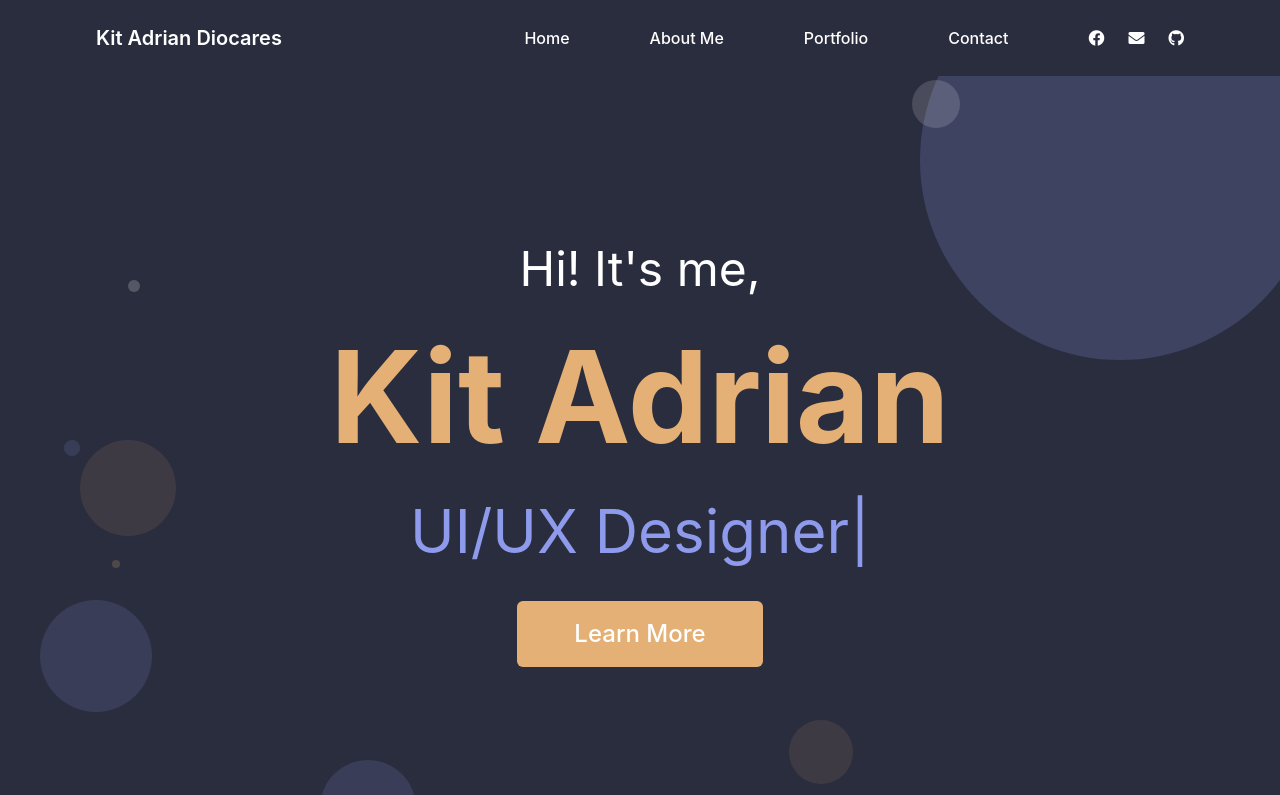
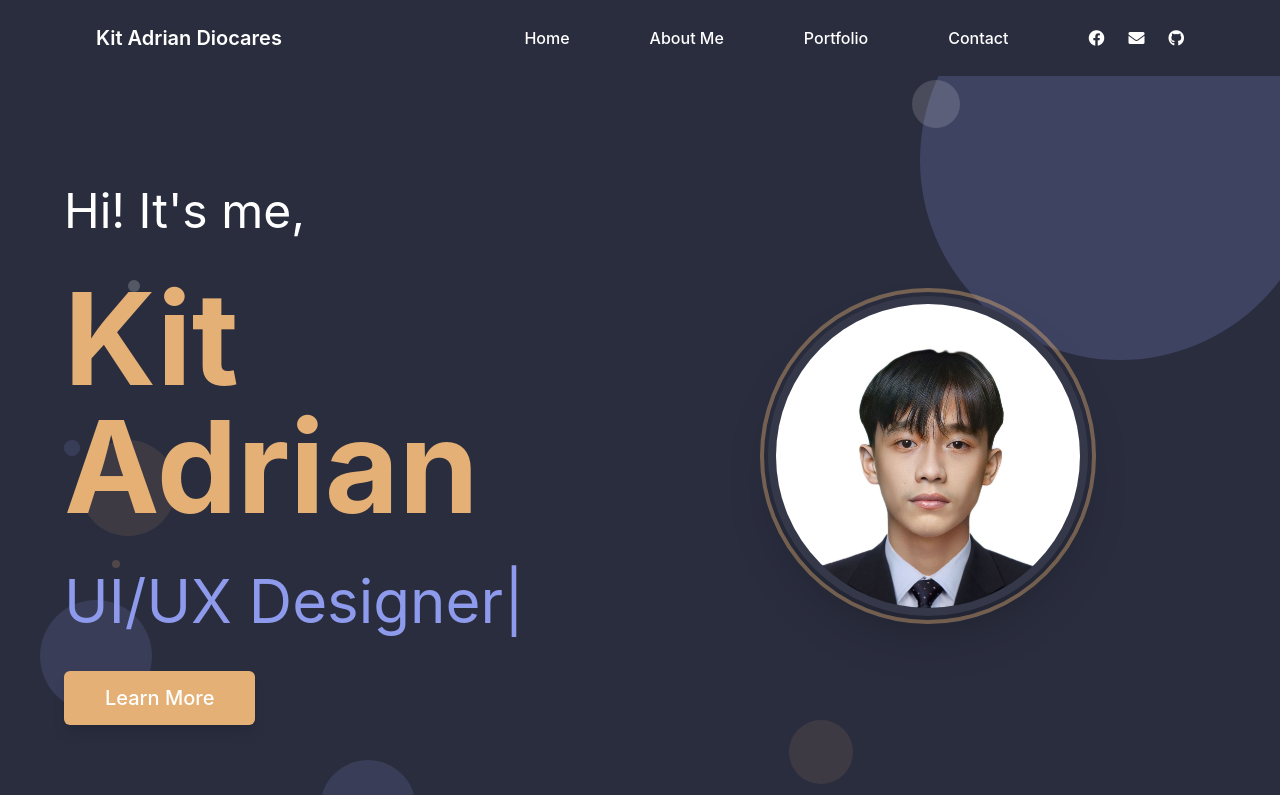
Before and after one commit to flklr-dev/kit.dev, a React (Vite) app: page / in a window 1280 px wide. Shown: the top 795 px of the page. Built offline with nearby package versions, Linux system fonts and the light colour scheme.

Commit message:
Added Picture

```diff
--- a/src/components/HomeScreen.jsx
+++ b/src/components/HomeScreen.jsx
@@ -1,6 +1,7 @@
 import React from 'react';
 import { TypeAnimation } from 'react-type-animation';
 import { useNavigate } from 'react-router-dom';
+import kitImg from '../assets/kit.jpg';
 
 const HomeScreen = () => {
   const navigate = useNavigate();
@@ -63,35 +64,41 @@
       <div className="absolute top-[55vh] left-16 w-4 h-4 bg-[#8E9AEB] rounded-full opacity-15"></div>
       <div className="absolute top-[70vh] left-28 w-2 h-2 bg-[#E5B075] rounded-full opacity-20"></div>
 
-      {/* Main Content - Adjusted margins */}
-      <main className="w-full h-screen flex items-center justify-center mt-14 -mb-10">
-        <div className="w-full max-w-[1920px]">
-          <div className="space-y-6 md:space-y-8 lg:space-y-10 text-center px-4 md:px-32 lg:px-64">
-            <p className="text-3xl md:text-4xl lg:text-5xl text-white">Hi! It's me,</p>
+      {/* Main Content - Hero Section Redesigned */}
+      <main className="w-full h-screen flex flex-col md:flex-row items-center justify-center mt-14 -mb-10 gap-10 md:gap-0">
+        {/* Left: Text Content */}
+        <div className="flex-1 flex flex-col justify-center items-center md:items-start text-center md:text-left space-y-6 md:space-y-8 lg:space-y-10 px-4 md:px-0">
+          <p className="text-3xl md:text-4xl lg:text-5xl text-white">Hi! It&apos;s me,</p>
           <h1 className="text-6xl md:text-7xl lg:text-9xl font-bold">
             <span className="text-[#E5B075]">Kit Adrian</span>
           </h1>
           <h2 className="text-4xl md:text-5xl lg:text-6xl text-[#8E9AEB]">
             <TypeAnimation
-                sequence={[
-                  'Full Stack Developer',
-                  2000,
-                  'UI/UX Designer',
-                  2000,
-                ]}
+              sequence={['Full Stack Developer', 2000, 'UI/UX Designer', 2000]}
               wrapper="span"
               speed={50}
               repeat={Infinity}
             />
           </h2>
-            <div className="flex justify-center mt-12">
+          <div className="flex justify-center md:justify-start mt-8">
             <button
               onClick={handleLearnMore}
-                className="bg-[#E5B075] text-white px-14 py-4 rounded-md hover:bg-[#d39a60] transition-all duration-300 text-xl md:text-2xl transform hover:scale-[1.03]"
+              className="bg-[#E5B075] text-white px-10 py-3 rounded-md hover:bg-[#d39a60] transition-all duration-300 text-lg md:text-xl transform hover:scale-[1.03] shadow-lg"
             >
               Learn More
             </button>
           </div>
+        </div>
+        {/* Right: Profile Image */}
+        <div className="flex-1 flex justify-center items-center">
+          <div className="relative group">
+            <img
+              src={kitImg}
+              alt="Kit Adrian Profile"
+              className="w-64 h-64 md:w-80 md:h-80 object-cover rounded-full border-8 border-[#353849] shadow-2xl transition-transform duration-300 group-hover:scale-105 bg-[#353849]"
+            />
+            {/* Decorative ring */}
+            <div className="absolute -inset-2 rounded-full border-4 border-[#E5B075] opacity-40 animate-pulse"></div>
           </div>
         </div>
       </main>
```
Also changed, not shown: src/assets/kit.jpg (added), src/assets/profile-picture.png (deleted). Lines whose indentation alone changed are shown as unchanged.
